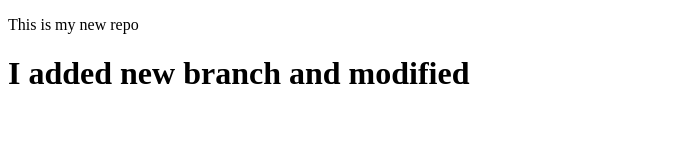
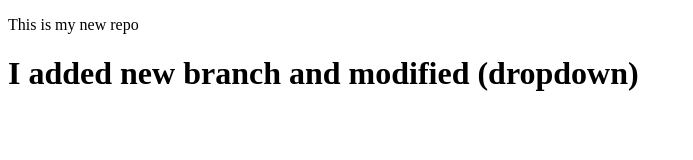
Before and after one commit to shreyas121sp/new_repo, a plain HTML site: page index.html in a window 1280 px wide. Shown: the whole page, without its empty margins (0-693 px from the left). Drawn offline with Linux system fonts and the light colour scheme.

Commit message:
added dropdown to main

```diff
--- a/index.html
+++ b/index.html
@@ -7,7 +7,7 @@
 </head>
 <body>
     <p> This is my new repo</p>
-    <h1> I added new branch and modified </h1>
+    <h1> I added new branch and modified (dropdown)</h1>
 
 </body>
 </html>
```
